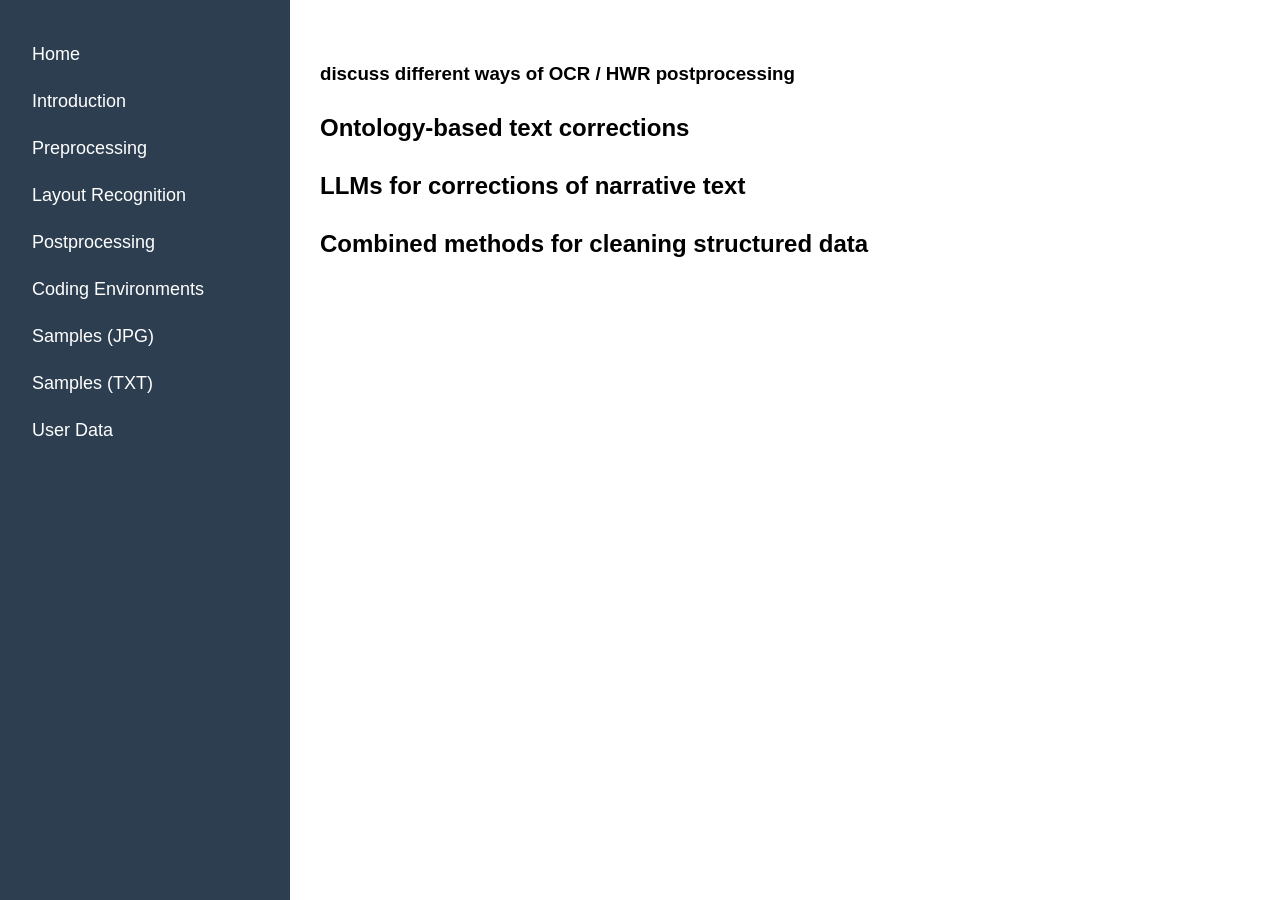
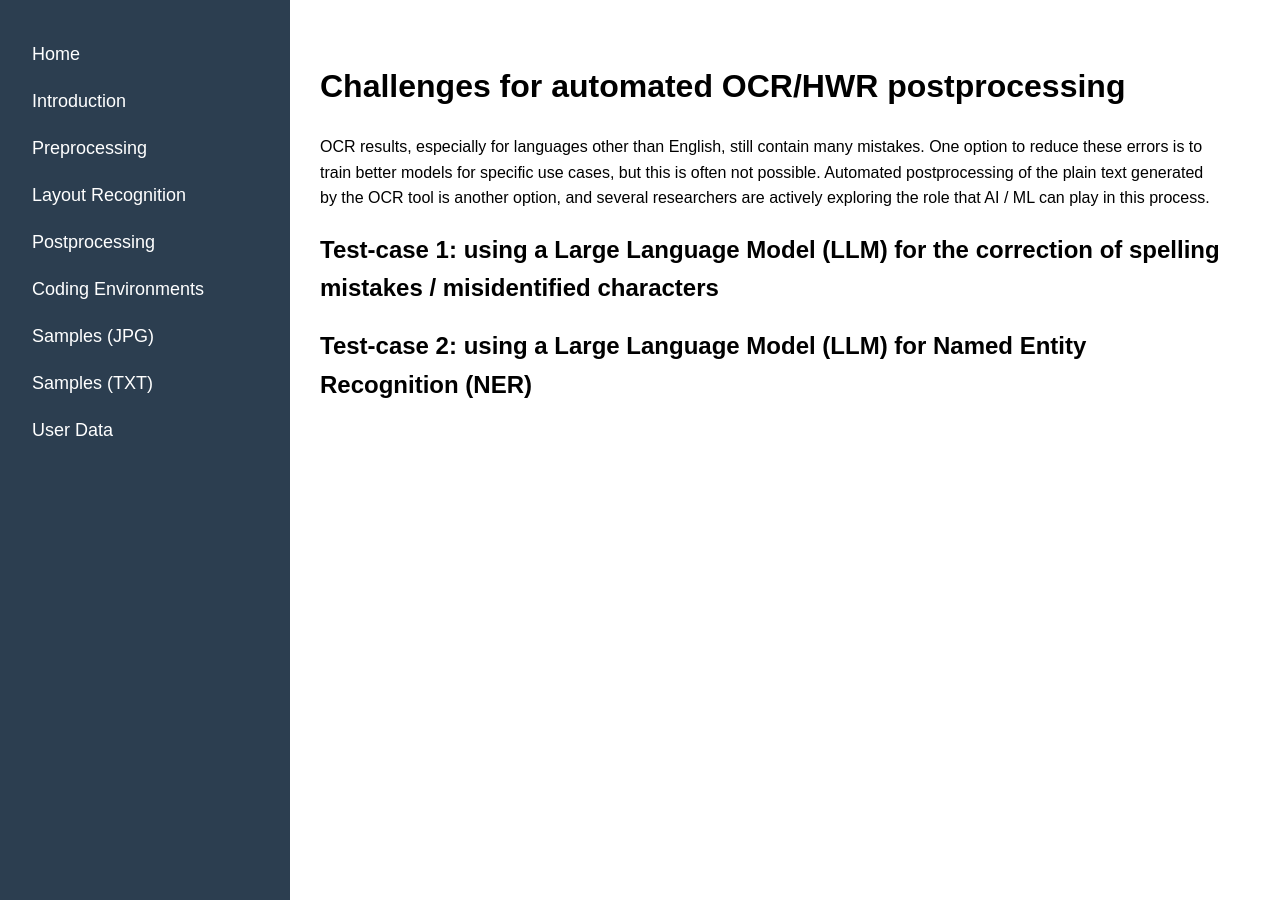
Before and after one commit to stwagner07/atr-historical-research, a Jekyll site: the page built from docs/postprocessing.md, in a window 1280 px wide. Built offline with Jekyll 4.4.1, drawn with Linux system fonts in a browser that asks for light colours; our own code applies the rules of GitHub Pages for plain Markdown files.

Commit message:
documentation updated

```diff
--- a/docs/postprocessing.md
+++ b/docs/postprocessing.md
@@ -1,7 +1,7 @@
-### discuss different ways of OCR / HWR postprocessing
+# Challenges for automated OCR/HWR postprocessing
 
-## Ontology-based text corrections
+OCR results, especially for languages other than English, still contain many mistakes. One option to reduce these errors is to train better models for specific use cases, but this is often not possible. Automated postprocessing of the plain text generated by the OCR tool is another option, and several researchers are actively exploring the role that AI / ML can play in this process.
 
-## LLMs for corrections of narrative text
+## Test-case 1: using a Large Language Model (LLM) for the correction of spelling mistakes / misidentified characters
 
-## Combined methods for cleaning structured data
+## Test-case 2: using a Large Language Model (LLM) for Named Entity Recognition (NER)
```
